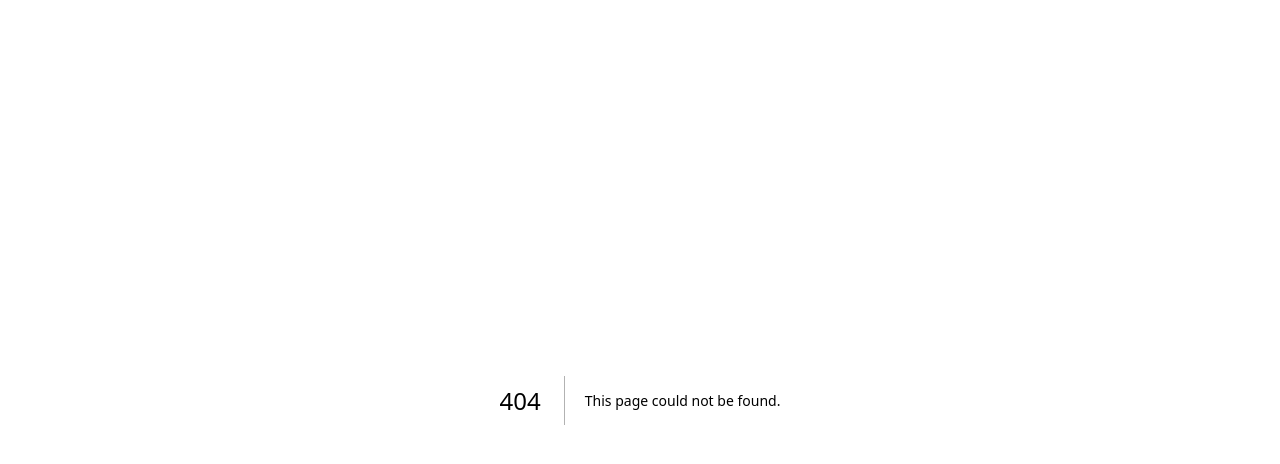
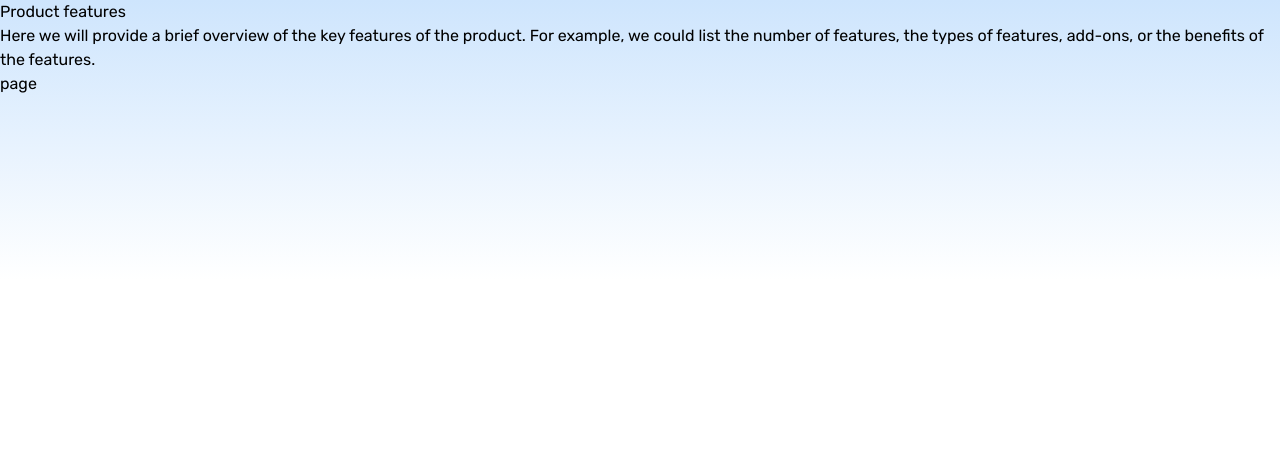
Before and after one commit to blu3IceCube/AI-saas-website, a Next.js app: page /features in a window 1280 px wide. Before the commit this address had no page. Shown: the top 464 px of the page. Built offline with nearby package versions, Linux system fonts and the light colour scheme.

Commit message:
adding features section

```diff
--- /dev/null
+++ b/app/(pages)/features/layout.tsx
@@ -0,0 +1,19 @@
+import React from "react";
+
+const layout = ({ children }: { children: React.ReactNode }) => {
+  return (
+    <div>
+      <div>
+        <h1>Product features</h1>
+        <p>
+          Here we will provide a brief overview of the key features of the
+          product. For example, we could list the number of features, the types
+          of features, add-ons, or the benefits of the features.
+        </p>
+      </div>
+      <div>{children}</div>
+    </div>
+  );
+};
+
+export default layout;
--- /dev/null
+++ b/app/(pages)/features/page.tsx
@@ -0,0 +1,7 @@
+import React from "react";
+
+const Features = () => {
+  return <div>page</div>;
+};
+
+export default Features;
--- a/app/(pages)/page.tsx
+++ b/app/(pages)/page.tsx
@@ -2,6 +2,7 @@ import React from "react";
 import Navbar from "../components/Navbar";
 import Hero from "../components/Hero";
 import Partners from "../components/Partners";
+import Features from "./features/page";
 
 const Home = () => {
   return (
@@ -10,6 +11,7 @@ const Home = () => {
       <div className="flex flex-col items-center justify-center w-4/5 mx-auto pt-48">
         <Hero />
         <Partners />
+        <Features />
       </div>
     </>
   );
```
